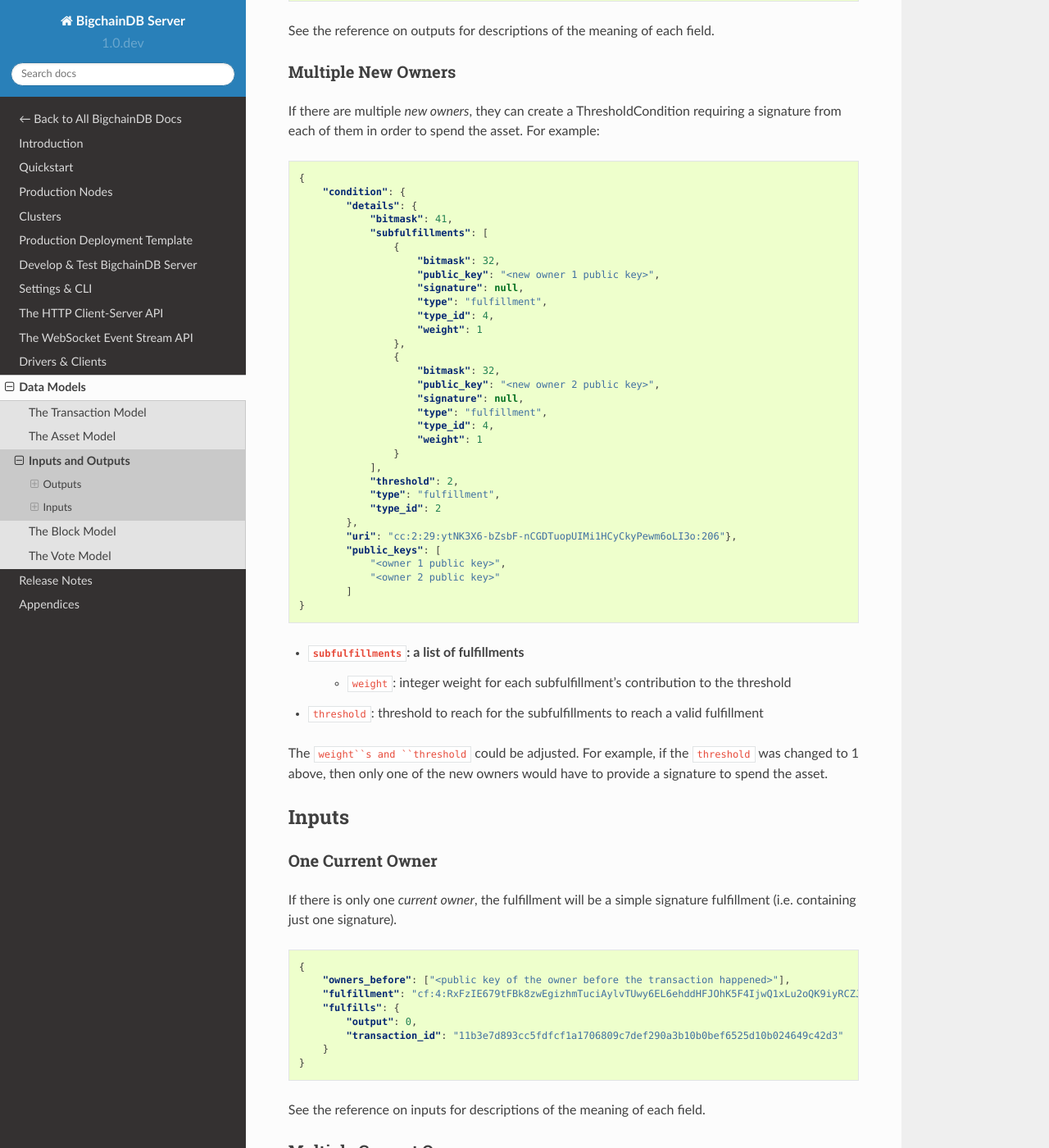
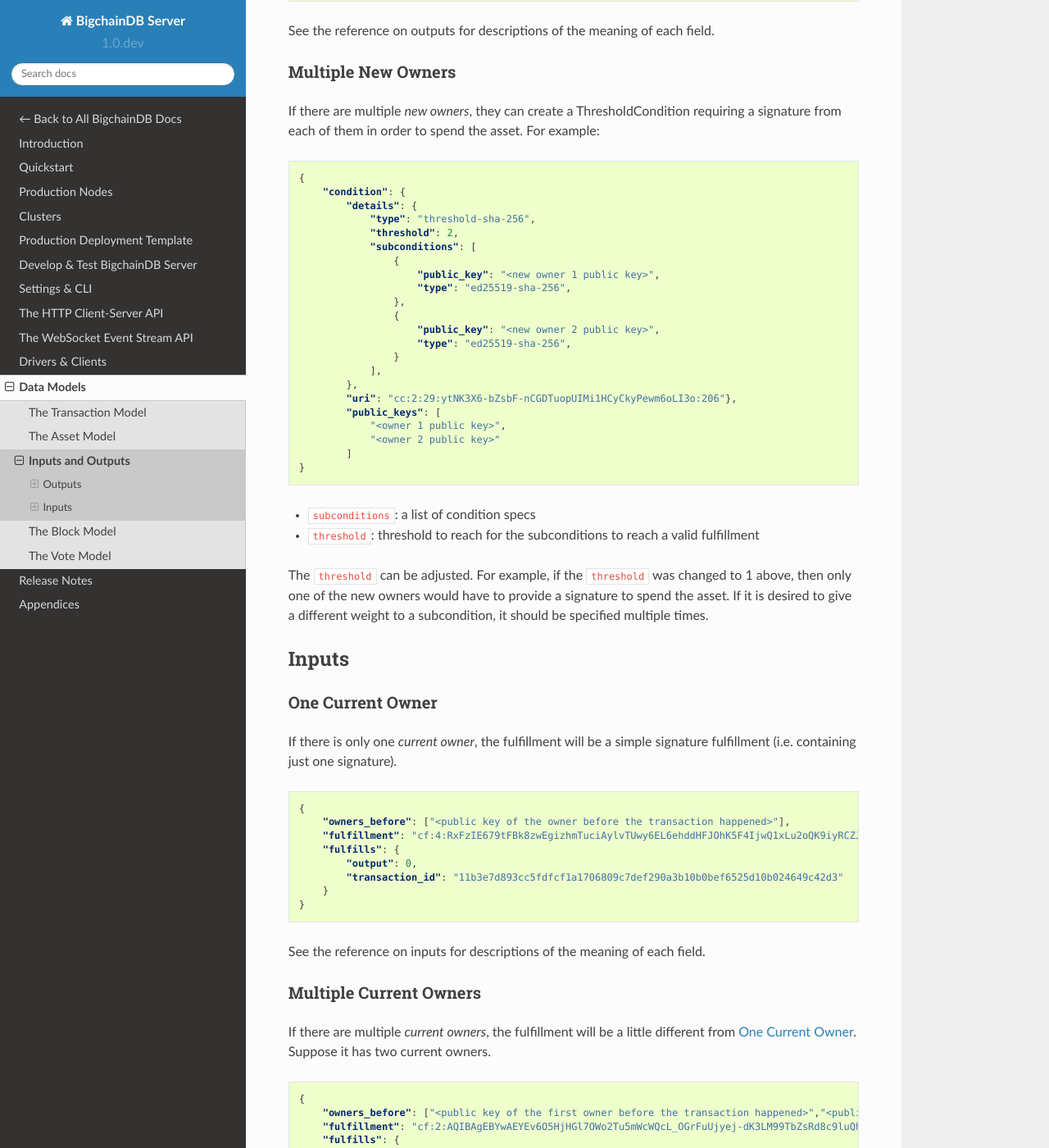
Before and after one commit to bigchaindb/bigchaindb, a Sphinx documentation site: the page built from docs/server/source/data-models/inputs-outputs.rst, in a window 1280 px wide and 1400 px high, scrolled down 2075 px. Shown: the whole window at 82% size. Built offline with Sphinx 7.4.7 and the Read the Docs theme 2.0.0, drawn with Linux system fonts in a browser that asks for light colours; pages that are not in the unit, such as notebooks, are missing from menus.

Commit message:
rename outputs[].condition.details.subfulfillments to subconditions

```diff
--- a/docs/server/source/data-models/inputs-outputs.rst
+++ b/docs/server/source/data-models/inputs-outputs.rst
@@ -81,28 +81,18 @@
     {
         "condition": {
             "details": {
-                "bitmask": 41,
-                "subfulfillments": [
+                "type": "threshold-sha-256",
+                "threshold": 2,
+                "subconditions": [
                     {
-                        "bitmask": 32,
                         "public_key": "<new owner 1 public key>",
-                        "signature": null,
-                        "type": "fulfillment",
-                        "type_id": 4,
-                        "weight": 1
+                        "type": "ed25519-sha-256",
                     },
                     {
-                        "bitmask": 32,
                         "public_key": "<new owner 2 public key>",
-                        "signature": null,
-                        "type": "fulfillment",
-                        "type_id": 4,
-                        "weight": 1
+                        "type": "ed25519-sha-256",
                     }
                 ],
-                "threshold": 2,
-                "type": "fulfillment",
-                "type_id": 2
             },
             "uri": "cc:2:29:ytNK3X6-bZsbF-nCGDTuopUIMi1HCyCkyPewm6oLI3o:206"},
             "public_keys": [
@@ -112,11 +102,10 @@
     }
 
 
-- ``subfulfillments``: a list of fulfillments
-    - ``weight``: integer weight for each subfulfillment's contribution to the threshold
-- ``threshold``: threshold to reach for the subfulfillments to reach a valid fulfillment
+- ``subconditions``: a list of condition specs
+- ``threshold``: threshold to reach for the subconditions to reach a valid fulfillment
 
-The ``weight``s and ``threshold`` could be adjusted. For example, if the ``threshold`` was changed to 1 above, then only one of the new owners would have to provide a signature to spend the asset.
+The ``threshold`` can be adjusted. For example, if the ``threshold`` was changed to 1 above, then only one of the new owners would have to provide a signature to spend the asset. If it is desired to give a different weight to a subcondition, it should be specified multiple times.
 
 Inputs
 ------
```
Also changed, not shown: 5 other files.
